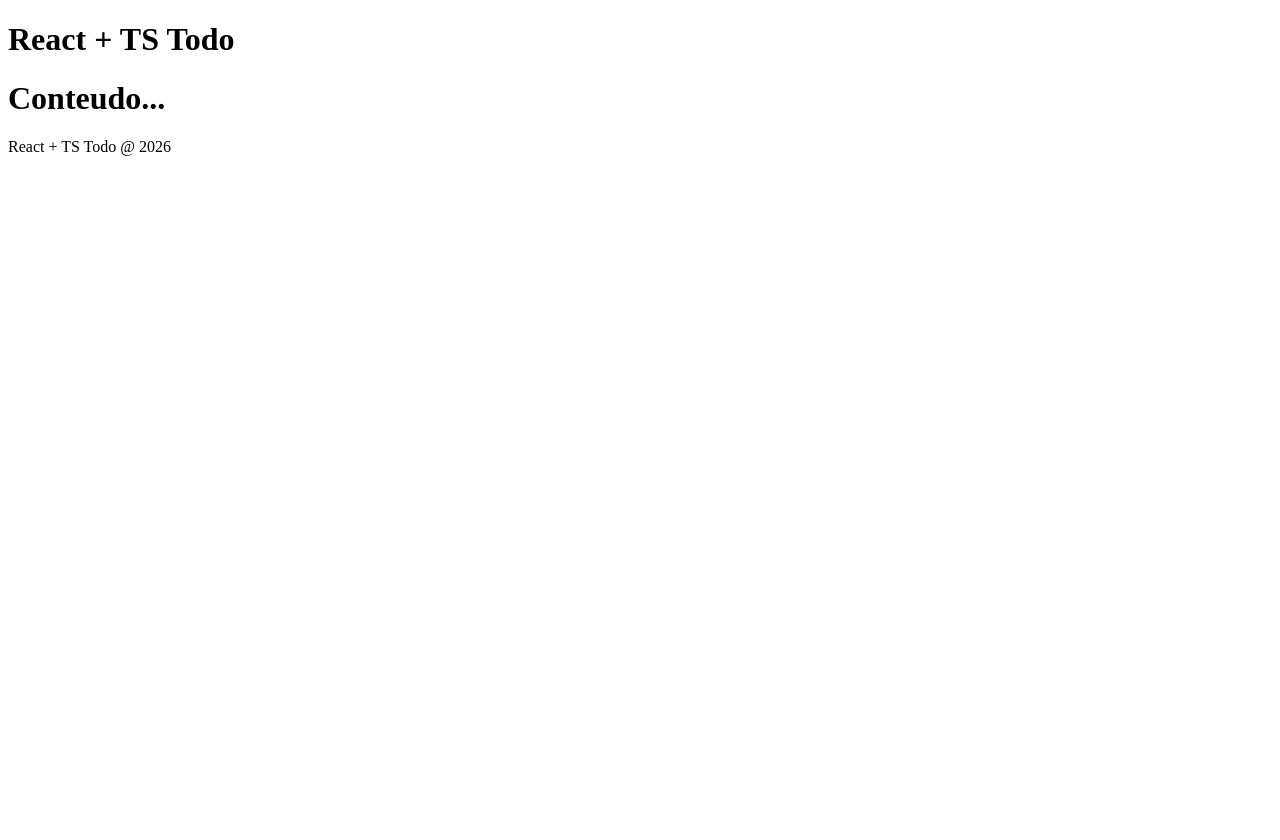
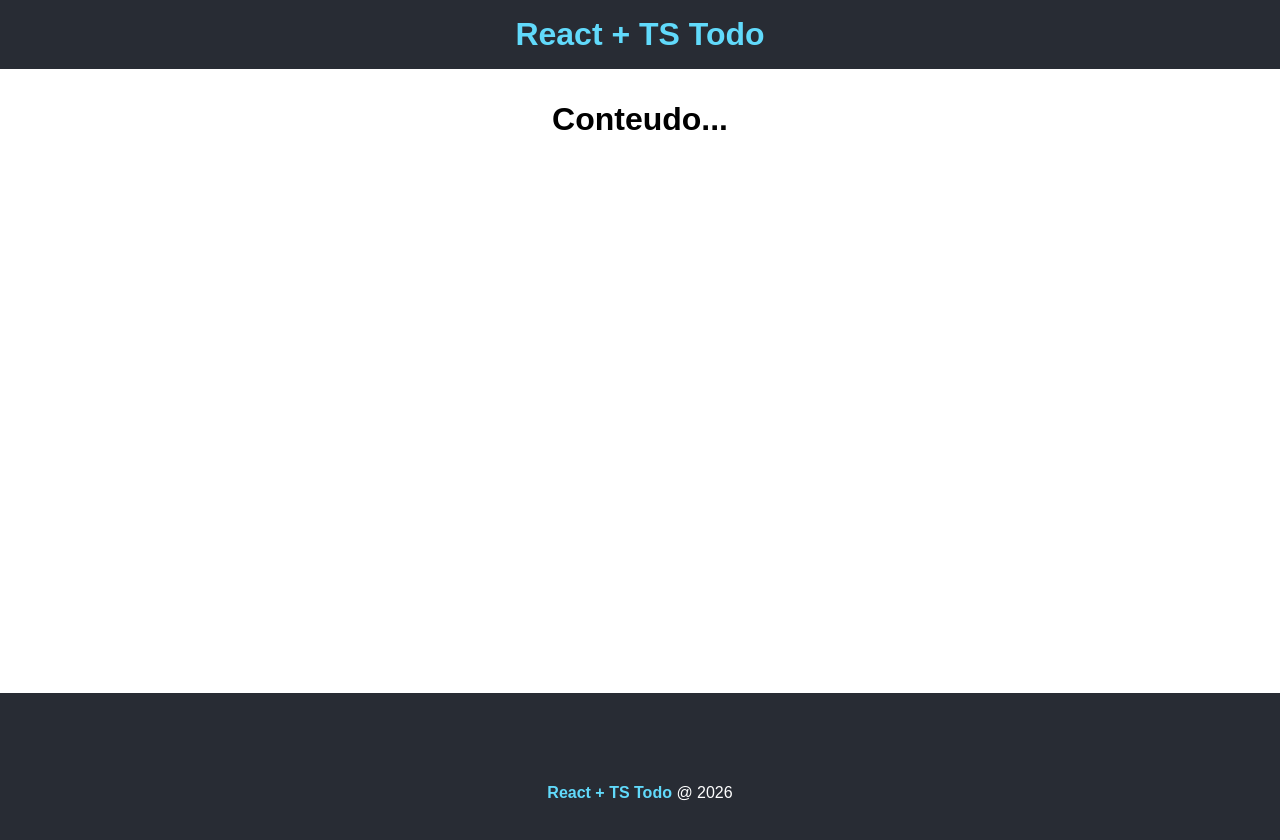
Before and after one commit to devmrqs/react-ts-todo, a React (Vite) app: page / in a window 1280 px wide. Shown: the top 840 px of the page. Before the commit the page ends 800 px from the top, so only its background shows below. Built offline with nearby package versions, Linux system fonts and the light colour scheme.

Commit message:
🎨 style : crie modulos de css para os componentes - Footer/Header/App.

```diff
--- /dev/null
+++ b/src/App.module.css
@@ -0,0 +1,9 @@
+.main {
+  min-height: 70vh;
+  text-align: center;
+  padding: 2em;
+}
+
+.main h2 {
+  margin-bottom: 0.8em;
+}
--- a/src/App.tsx
+++ b/src/App.tsx
@@ -1,3 +1,5 @@
+import styles from "./App.module.css";
+
 // Components
 import { Footer } from "./components/Footer/Footer";
 import { Header } from "./components/Header/Header";
@@ -6,7 +8,9 @@
   return (
     <div>
       <Header />
-      <h1>Conteudo...</h1>
+      <main className={styles.main}>
+        <h1>Conteudo...</h1>
+      </main>
       <Footer />
     </div>
   );
--- /dev/null
+++ b/src/components/Footer/Footer.module.css
@@ -0,0 +1,13 @@
+.footer {
+  height: 200px;
+  display: flex;
+  align-items: center;
+  justify-content: center;
+  background-color: #282c34;
+  color: #fff;
+}
+
+.footer span {
+  font-weight: bold;
+  color: #61dafb;
+}
--- a/src/components/Footer/Footer.tsx
+++ b/src/components/Footer/Footer.tsx
@@ -1,6 +1,8 @@
+import styles from "./Footer.module.css";
+
 export function Footer() {
   return (
-    <footer>
+    <footer className={styles.footer}>
       <p>
         <span>React + TS Todo</span> @ 2026
       </p>
--- /dev/null
+++ b/src/components/Header/Header.module.css
@@ -0,0 +1,6 @@
+.header {
+  background-color: #282c34;
+  color: #61dafb;
+  text-align: center;
+  padding: 1em;
+}
--- a/src/components/Header/Header.tsx
+++ b/src/components/Header/Header.tsx
@@ -1,6 +1,8 @@
+import styles from "./Header.module.css";
+
 export function Header() {
   return (
-    <header>
+    <header className={styles.header}>
       <h1>React + TS Todo</h1>
     </header>
   );
--- a/src/index.css
+++ b/src/index.css
@@ -0,0 +1,9 @@
+* {
+  padding: 0;
+  margin: 0;
+  font-family: Arial, Helvetica, sans-serif;
+}
+
+.hide {
+  display: none !important;
+}
```
